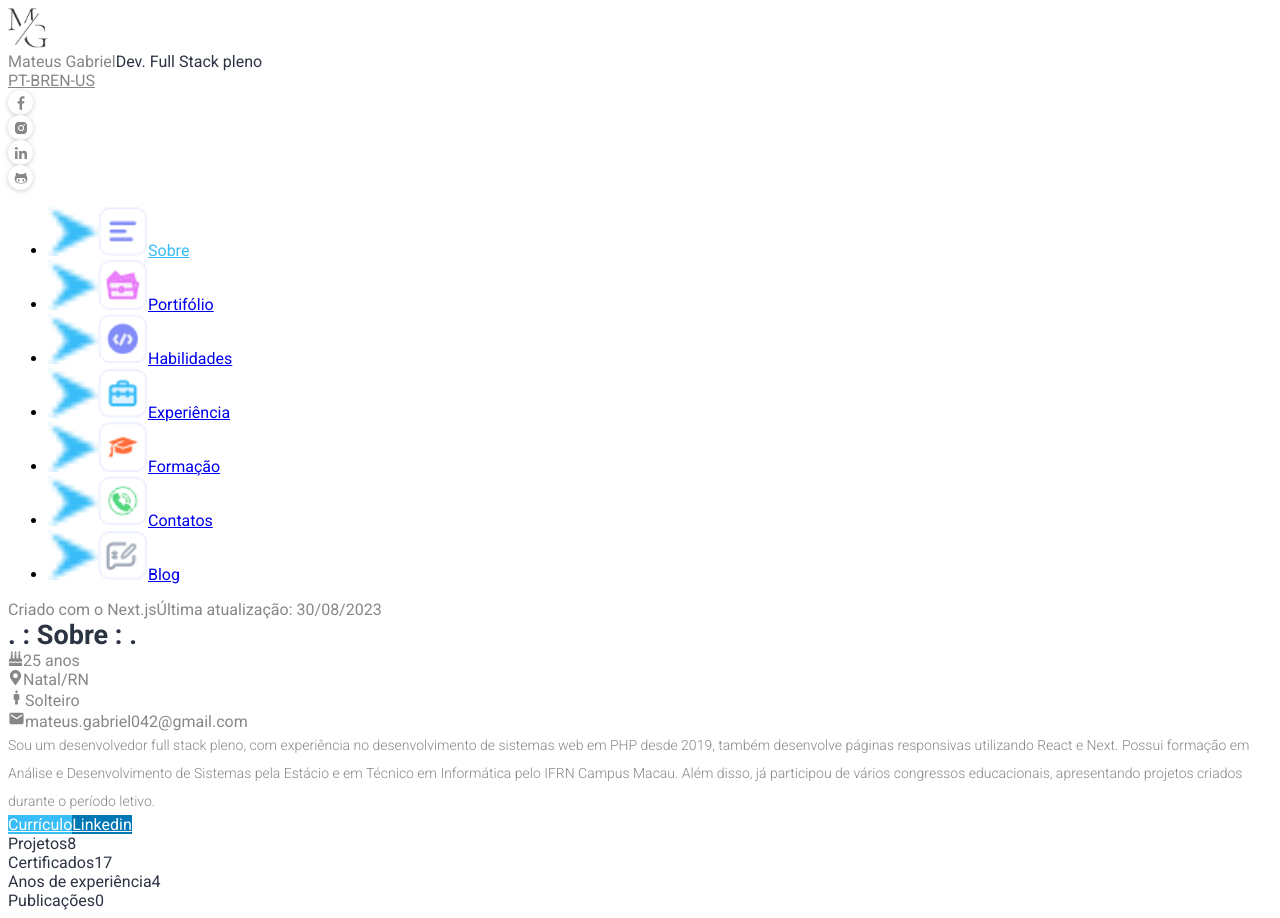
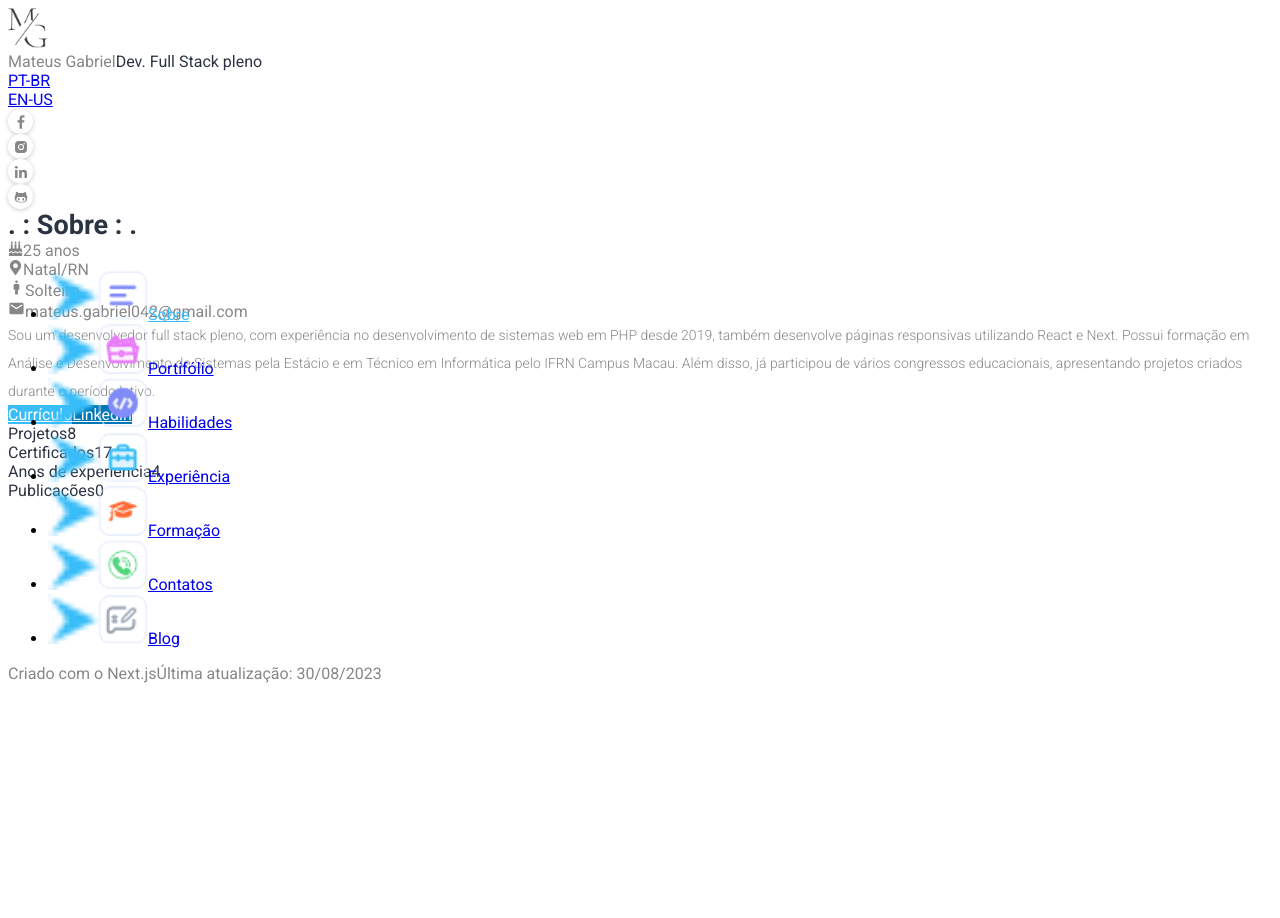
Before and after one commit to mateusgabriel042/portfolio, a Next.js app: page /blog in a window 1280 px wide. After the commit the page ends 800 px from the top, so only its background shows below. Built offline with nearby package versions, Linux system fonts and the light colour scheme.

Commit message:
initial responsible header and sidebar

```diff
--- a/src/components/Header/index.tsx
+++ b/src/components/Header/index.tsx
@@ -1,25 +1,30 @@
-import { useState } from 'react';
 import SocialNetwork from '../SocialNetworks';
 import Image from 'next/image';
-import { useRouter } from 'next/router';
-import { usePathname } from 'next/navigation'
-import Link from 'next/link';
+import StylesSidebar from '../Sidebar/style.module.css'
+import { LuMenu } from "react-icons/lu";
+import Styles from './style.module.css'
+import SelectLanguage from '../SelectLanguage';
 
 export const Header = () => {
 
-  const router = useRouter();
-  const { lang }:any = router.query;
+  let showSidebar = false;
 
-  const pathname = usePathname()
+  const toggleSidebar = () => {
+    const area_sidebar:any = document.getElementById('area_sidebar');
+    const sidebar:any = document.getElementById('sidebar');
+    if(!showSidebar){
+      area_sidebar.classList.add(StylesSidebar.show_area_sidebar);
+      sidebar.classList.add(StylesSidebar.show_sidebar);
+    } else {
+      sidebar.classList.remove(StylesSidebar.show_sidebar)
+      area_sidebar.classList.remove(StylesSidebar.show_area_sidebar);;
 
-  const getPathName = (language: string) => {
-    const paths = pathname?.split('/');
-    const newPath = paths?.slice(2).join('/');
-    return `/${language}/${newPath}`
+    }
+    showSidebar = !showSidebar
   }
 
   return (
-    <div className="fixed bg-white flex gap-x-[30px] justify-between items-center top-0 left-0 w-full px-[5%] py-[20px]">
+    <div className={`${Styles.header} fixed bg-white flex gap-x-[30px] justify-between items-center top-0 left-0 w-full px-[5%] py-[20px]`}>
       <div className="flex w-full bg-white h-full justify-between items-center px-[35px] py-[15px] rounded-lg shadow border border-1">
         <div className='flex gap-x-[35px]'>
           <Image src="/assets/images/logo_mg.png" width={40} height={40} alt="" />
@@ -30,15 +35,25 @@ export const Header = () => {
           </div>
         </div>
 
-        <div className="flex gap-2">
-          <Link href={getPathName('pt-BR')} className={`${lang == 'pt-BR' ? 'bg-dark-gray text-white' : 'text-dark-gray'} border border-dark-gray rounded-full w-[45px] h-[45px] flex items-center justify-center py-1 text-xs`}>PT-BR</Link>
-          <Link href={getPathName('en-US')} className={`${lang == 'en-US' ? 'bg-dark-gray text-white' : 'text-dark-gray'} border border-dark-gray rounded-full w-[45px] h-[45px] flex items-center justify-center py-1 text-xs`}>EN-US</Link>
+        <div className={`${Styles.social_network_in_head}`}>
+          <SocialNetwork />
         </div>
+
+
+        <div className={`${Styles.languages_select} gap-2`}>
+          <SelectLanguage />
+        </div>
+
+
+        <button className={`${Styles.button_toggle_sidebar}`} onClick={() => toggleSidebar()}>
+          <LuMenu size={25} />
+        </button>
       </div>
 
-      <div className=''>
+      <div className={`${Styles.social_network_out_head}`}>
         <SocialNetwork />
       </div>
+
     </div>
   )
 }
--- /dev/null
+++ b/src/components/Header/style.module.css
@@ -0,0 +1,68 @@
+/*.header {}*/
+
+.button_toggle_sidebar {
+  display:none;
+  border:1px solid #cac8c8;
+  color: #aaa9a9;
+  border-radius: 5px;
+  padding:5px;
+}
+
+.social_network_in_head {
+  display:none;
+}
+
+.social_network_out_head {
+  display:block;
+}
+
+.languages_select {
+  display:flex;
+}
+
+/* Estilos para telas com largura até 500px */
+@media screen and (max-width: 550px) {
+  .header {
+    padding:0px;
+  }
+  .header > div {border-radius: 0px; border:none;}
+
+
+  .button_toggle_sidebar {
+    display:block;
+  }
+
+  .social_network_in_head {
+    display:none;
+  }
+
+  .social_network_out_head {
+    display:none;
+  }
+
+  .languages_select {
+    display:none;
+  }
+}
+
+/* Estilos para telas com largura entre 501px e 900px */
+@media screen and (min-width: 551px) and (max-width: 900px) {
+  .button_toggle_sidebar {
+    display:block;
+  }
+
+  .social_network_in_head {
+    display:block;
+  }
+
+  .social_network_out_head {
+    display:none;
+  }
+
+  .languages_select {
+    display:none;
+  }
+}
+
+/* Estilos para telas com largura maior que 900px */
+@media screen and (min-width: 901px) {}
--- /dev/null
+++ b/src/components/SelectLanguage/index.tsx
@@ -0,0 +1,28 @@
+import { useRouter } from 'next/router';
+import { usePathname } from 'next/navigation'
+import Link from 'next/link';
+
+export const SelectLanguage = () => {
+
+  const router = useRouter();
+  const { lang }: any = router.query;
+
+  const pathname = usePathname()
+
+  const getPathName = (language: string) => {
+    const paths = pathname?.split('/');
+    const newPath = paths?.slice(2).join('/');
+    return `/${language}/${newPath}`
+  }
+
+  return (
+    <div className="flex gap-2 items-center">
+      <Link href={getPathName('pt-BR')} className={`${lang == 'pt-BR' ? 'text-dark-gray' : 'text-gray-200'} flex items-center justify-center py-1 text-xs`}>PT-BR</Link>
+      <div className='w-[1px] h-[12px] bg-dark-gray'></div>
+      <Link href={getPathName('en-US')} className={`${lang == 'en-US' ? 'text-dark-gray' : 'text-gray-200'} flex items-center justify-center py-1 text-xs`}>EN-US</Link>
+    </div>
+
+  )
+}
+
+export default SelectLanguage;
--- a/src/components/Sidebar/index.tsx
+++ b/src/components/Sidebar/index.tsx
@@ -3,18 +3,24 @@ import Link from 'next/link';
 import Image from 'next/image';
 import { usePathname } from 'next/navigation'
 import { getDictionaryUseClient } from '@/dictionaries/dictionary-use-client'
+import Styles from './style.module.css'
+import SelectLanguage from '../SelectLanguage';
+import SocialNetwork from '../SocialNetworks';
 
 export const Sidebar = () => {
-
   const currentPath = usePathname()
 
-  const { lang }:any = useRouter().query;
+  const { lang }: any = useRouter().query;
   const dict = getDictionaryUseClient(lang);
 
 
   return (
-    <div className="overflow-y-auto">
-      <ul className="flex flex-col w-full items-start gap-y-4 pl-14 mt-10">
+    <div className={`${Styles.area_sidebar} w-[30%] border-r-gray-light border-r`} id='area_sidebar'>
+      <div className={`${Styles.sidebar}`} id='sidebar'>
+        <div className={`${Styles.social_network_sidebar} flex justify-center w-full my-5 items-center`}>
+          <SocialNetwork />
+        </div>
+        <ul className="flex flex-col w-full items-start gap-y-4 pl-14">
           <li className="w-full flex items-center gap-x-3 relative">
             <Image src="/assets/images/icon_arrow_right.png" width={50} height={50} alt='' className={currentPath === `/${lang}` ? 'w-[10px] absolute left-[-20px]' : 'hidden'} />
             <Image src="/assets/images/icon_sidebar_about.png" width={50} height={50} className='w-[27px]' alt="img-portfolio" />
@@ -72,9 +78,14 @@ export const Sidebar = () => {
           </li>
         </ul>
 
-      <div className='w-full flex flex-col pl-14 mt-10 gap-y-1'>
+        <div className={`${Styles.select_language_sidebar} flex justify-center w-full my-5 gap-7 items-center`}>
+          <SelectLanguage />
+        </div>
+
+        <div className="w-full flex flex-col pl-14 mt-10 gap-y-1">
           <label className='text-dark-gray text-xs'>{dict.sidebar.texts.built_with_nextjs}</label>
           <label className='text-dark-gray text-xs'>{dict.sidebar.texts.last_updated}: 30/08/2023</label>
+        </div>
       </div>
     </div>
   )
--- /dev/null
+++ b/src/components/Sidebar/style.module.css
@@ -0,0 +1,101 @@
+.area_sidebar {
+  z-index:-1;
+  transition:0s;
+  transition-delay: 0.3s;
+}
+.sidebar {
+  overflow-y: auto;
+  transition:0.3s;
+  position:absolute;
+  width:100%;
+}
+
+.sidebar ul {
+  padding-top:45px;
+}
+
+.show_area_sidebar {
+  transition:0s;
+  transform:translateX(0px) !important;
+}
+.show_sidebar {
+  transition:0.3s;
+  transform:translateX(0px) !important;
+}
+
+.social_network_sidebar {
+  display:none;
+}
+
+.select_language_sidebar {
+  display:none;
+}
+
+/* Estilos para telas com largura até 500px */
+@media screen and (max-width: 550px) {
+  .area_sidebar {
+    position:absolute;
+    z-index:150;
+    background-color:rgba(0, 0, 0, 0.5);
+    border:none;
+    left:0px;
+    transform:translateX(-100%);
+    top:-46px;
+    width:100%;
+    height: calc(100%);
+  }
+
+  .sidebar {
+    padding-bottom:30px;
+    border-top:1px solid #e8e8e8;
+    width:100%;
+    background-color:#ffffff;
+    transform:translateX(-100%);
+    height: calc(100% + 46px);
+  }
+
+  .sidebar ul {
+    padding-top:5px;
+  }
+
+  .social_network_sidebar {
+    display:flex;
+  }
+
+  .select_language_sidebar {
+    display:flex;
+  }
+}
+
+/* Estilos para telas com largura entre 501px e 900px */
+@media screen and (min-width: 551px) and (max-width: 900px) {
+  .area_sidebar {
+    position:absolute;
+    z-index:150;
+    background-color:rgba(0, 0, 0, 0.5);
+    border:none;
+    left:0px;
+    transform:translateX(-100%);
+    top:0px;
+    width:100%;
+    height: calc(100%);
+    /*display:none;*/
+  }
+
+  .sidebar {
+    padding-bottom:30px;
+    border-top:1px solid #e8e8e8;
+    min-width:280px;
+    max-width:30%;
+    background-color:#ffffff;
+    transform:translateX(-100%);
+    height: calc(100%);
+  }
+
+  .select_language_sidebar {
+    display:flex;
+  }
+}
+
+/* Estilos para telas com largura maior que 900px */
+@media screen and (min-width: 901px) {}
--- a/src/pages/[lang]/index.tsx
+++ b/src/pages/[lang]/index.tsx
@@ -4,6 +4,7 @@ import { FaMapMarkerAlt, FaBirthdayCake } from 'react-icons/fa'
 import { MdEmail, MdMan3 } from 'react-icons/md'
 import { getDictionaryUseClient } from '@/dictionaries/dictionary-use-client'
 import { useRouter } from 'next/router';
+
 
 export default function Home() {
   const { lang }:any = useRouter().query;
--- a/src/pages/_app.tsx
+++ b/src/pages/_app.tsx
@@ -3,15 +3,19 @@ import '@/styles/globals.css';
 import 'tailwindcss/tailwind.css';
 import Sidebar from '@/components/Sidebar/index'
 import Header from '@/components/Header/index'
+import Head from 'next/head';
 export default function App({ Component, pageProps }: AppProps) {
   return (
     <>
+      <Head>
+        <title>Mateus Gabriel</title>
+        <meta charSet="UTF-8" />
+        <meta name="viewport" content="width=device-width, initial-scale=1.0" />
+      </Head>
       <Header />
-      <main className='fixed flex top-[130px] px-[2%] gap-x-5 right-0 w-full '>
-        <div className='col-span-3 min-w-[300px] border-r-gray-light border-r'>
-          <Sidebar />
-        </div>
-        <div className='col-span-8 w-full'>
+      <main className='fixed flex top-[120px] px-[2%] gap-x-5 right-0 w-full h-[calc(100%-120px)]'>
+        <Sidebar />
+        <div className='overflow-y-auto h-[calc(100%)] px-[30px] w-full'>
           <Component {...pageProps} />
         </div>
       </main>
```
Lines whose indentation alone changed are shown as unchanged.
